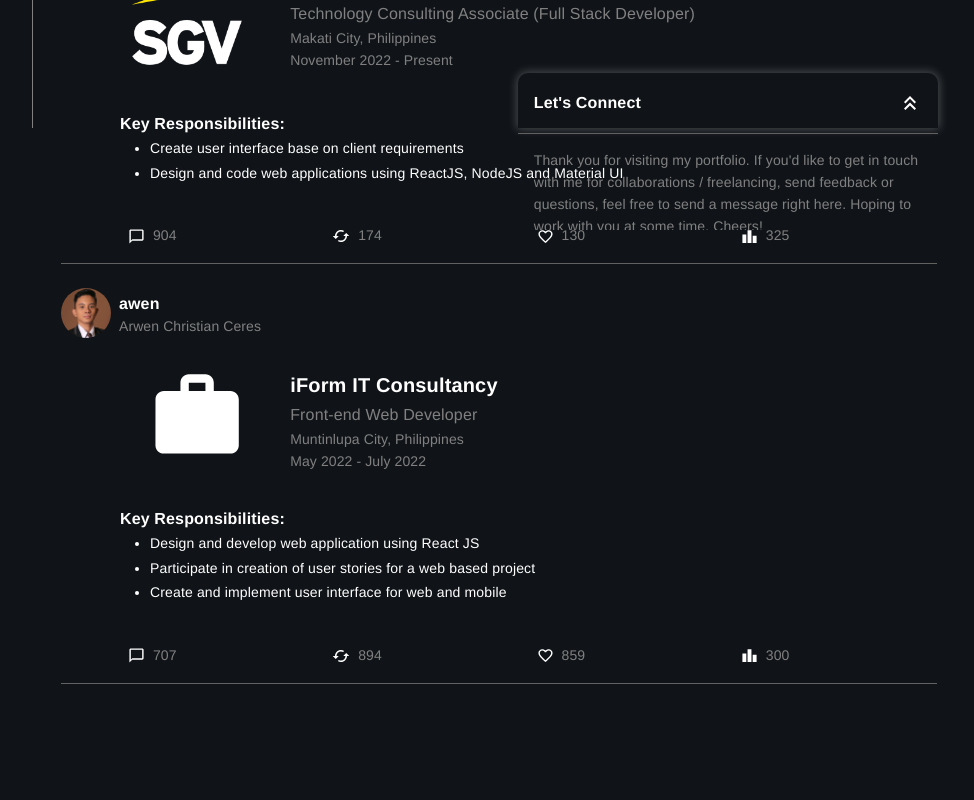
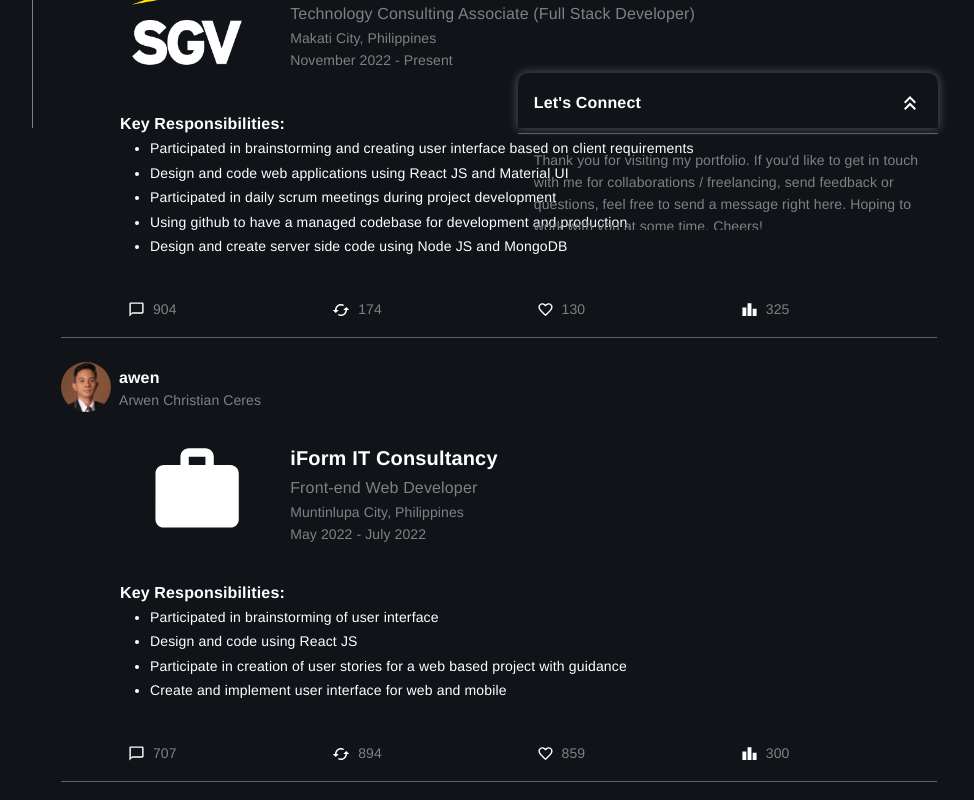
Before and after one commit to arwnchrstn/portfolio-v3-web, a React (Vite) app: page /rwnchrstn/experience in a window 1280 px wide. Shown: the part 672-1472 px from the top of the page, without its empty margins (291-1265 px from the left). Before the commit the page ends 1420 px from the top, so only its background shows below. Built offline with nearby package versions, Linux system fonts and the light colour scheme.

Commit message:
update exp

```diff
--- a/src/pages/MainLayout/Experience.tsx
+++ b/src/pages/MainLayout/Experience.tsx
@@ -17,8 +17,11 @@
       to: 'Present'
     },
     responsibilities: [
-      'Create user interface base on client requirements',
-      'Design and code web applications using ReactJS, NodeJS and Material UI'
+      'Participated in brainstorming and creating user interface based on client requirements',
+      'Design and code web applications using React JS and Material UI',
+      'Participated in daily scrum meetings during project development',
+      'Using github to have a managed codebase for development and production',
+      'Design and create server side code using Node JS and MongoDB'
     ]
   },
   {
@@ -30,8 +33,9 @@
       to: 'July 2022'
     },
     responsibilities: [
-      'Design and develop web application using React JS',
-      'Participate in creation of user stories for a web based project',
+      'Participated in brainstorming of user interface',
+      'Design and code using React JS',
+      'Participate in creation of user stories for a web based project with guidance',
       'Create and implement user interface for web and mobile'
     ]
   }
```
